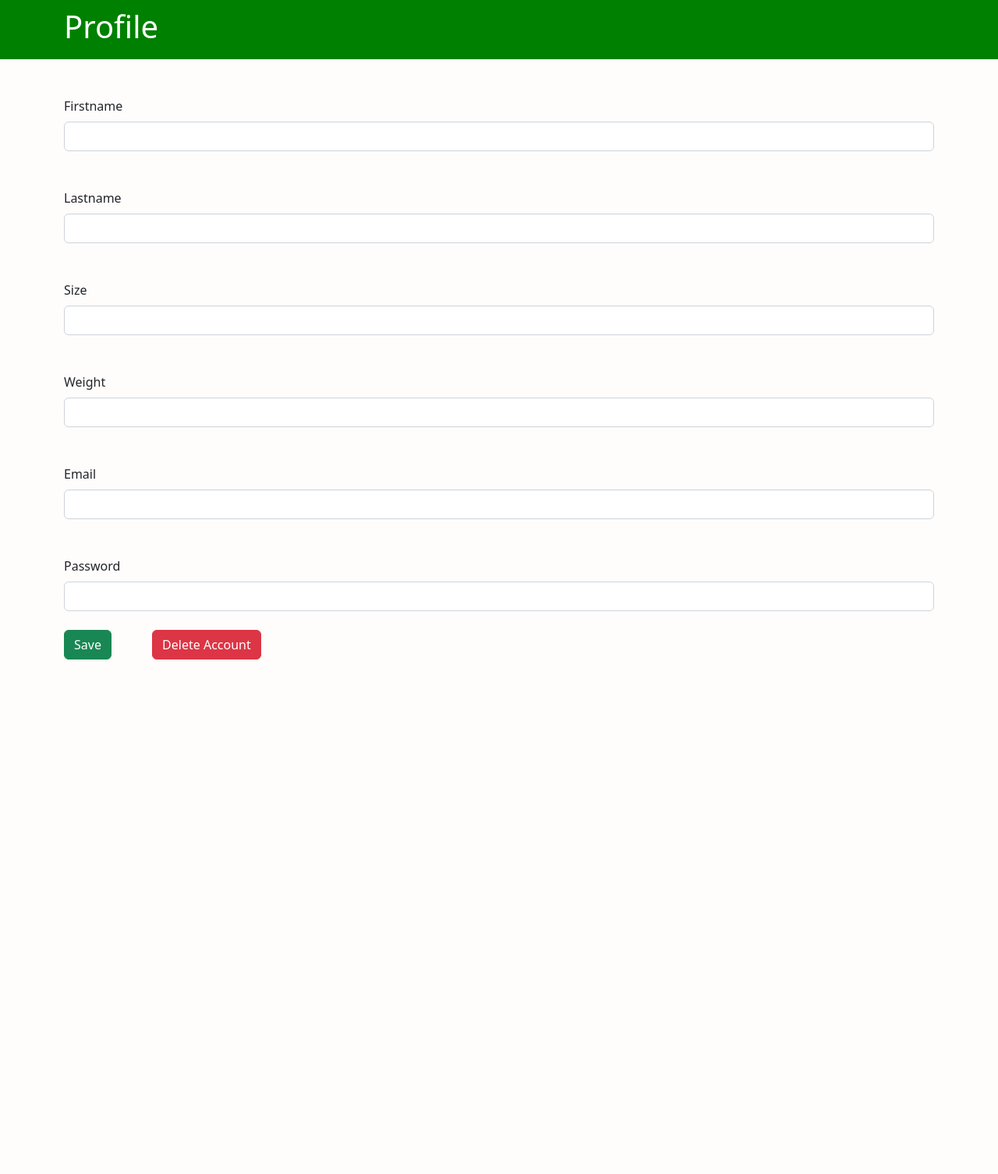
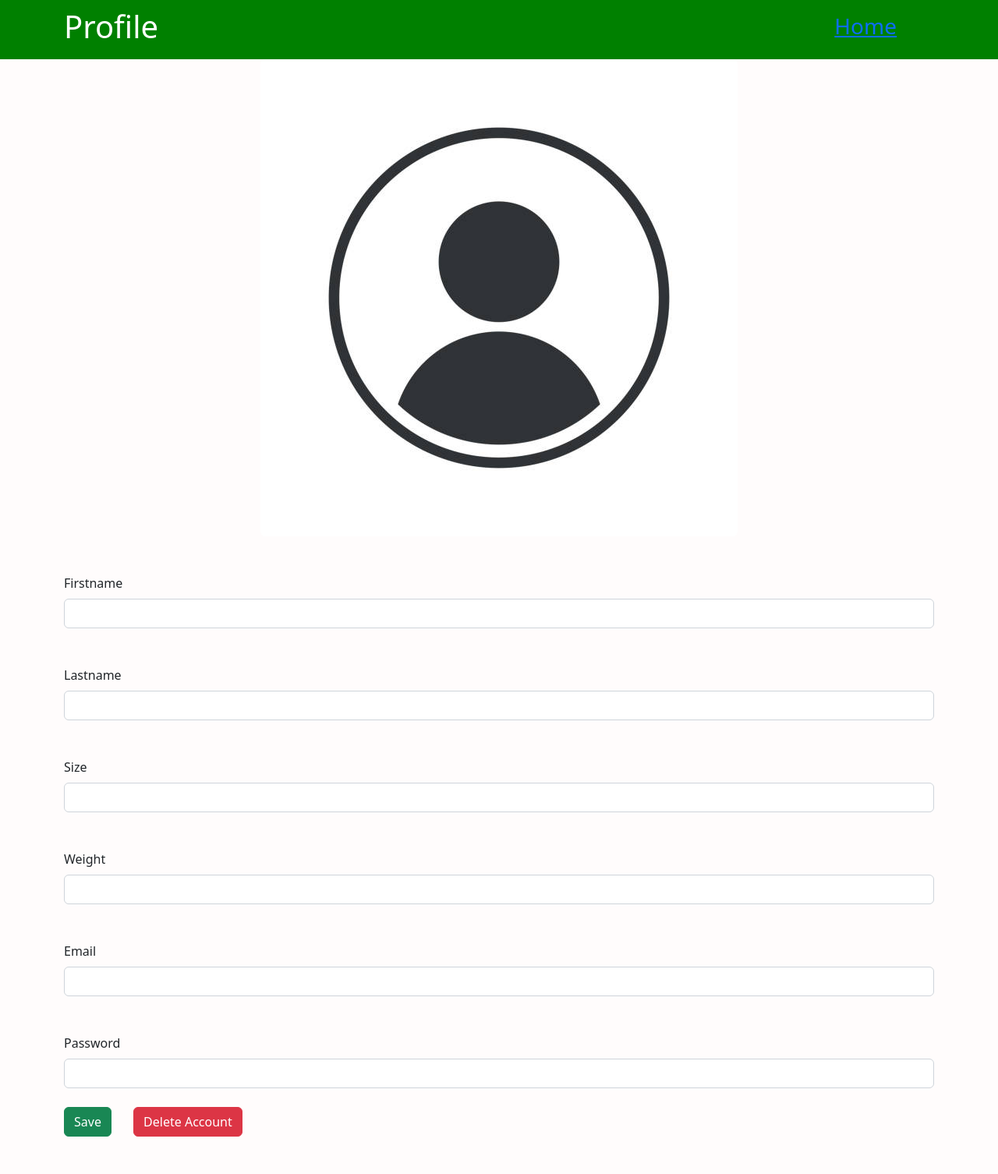
Before and after one commit to Livinien/Track-Calorie, a PHP site: page /profile.php in a window 1280 px wide. Shown: the whole page at 78% size. Run offline with PHP 8.4, Linux system fonts and the light colour scheme; style sheets or scripts are compiled from the project's sources.

Commit message:
Ajout du lien de l'accueil sur la page profile + ajout de l'image de profile

```diff
--- a/index.php
+++ b/index.php
@@ -47,8 +47,8 @@ include_once('includes/header.php');
                 </div>
 
                 <div class="d-flex col-auto link">
-                    <div class="profile mt-2 px-5 fw-bold">
-                        Welcome <a href="profile.php"><?php echo $_SESSION["firstname"]; ?></a>
+                    <div class="profile px-5 fw-bold">
+                        <h3>Welcome <a href="profile.php"><?php echo $_SESSION["firstname"]; ?></a></h3>
                     </div>
 
                     <div class="logout">
--- a/profile.php
+++ b/profile.php
@@ -47,6 +47,10 @@
                 </div>
 
                 <div class="d-flex col-auto link">
+                    <div class="profile px-5 fw-bold">
+                        <h3><a href="index.php">Home</a></h3>
+                    </div>
+
                     <div class="logout">
 
                         <?php
@@ -73,7 +77,8 @@
                 <div class="col">
                     <form action="profile.php" method="POST">
 
-                        <!-- <img src="" class="rounded mx-auto d-block mt-5" alt=""> -->
+                        <img src="./pictures/admin.jpg" class="rounded mx-auto d-block text-center"
+                            alt="picture profile">
 
                         <div class="mt-5">
                             <label for="firstname" class="form-label">Firstname</label>
@@ -105,10 +110,35 @@
                             <input type="password" name="password" class="form-control">
                         </div>
 
-                        <button type="button" class="btn btn-success mt-4" name="save_account">Save</button>
+                        <button type="button" class="btn btn-success mt-4 mb-5" name="save_account">Save</button>
 
-                        <button type="submit" class="btn btn-danger mt-4 ms-5" name="delete_account">Delete
-                            Account</button>
+
+
+                        <!-- Button trigger modal -->
+                        <button type="button" class="btn btn-danger mt-4 mb-5 ms-4" data-bs-toggle="modal"
+                            data-bs-target="#exampleModal">
+                            Delete Account
+                        </button>
+
+                        <!-- Modal -->
+                        <div class="modal fade mt-5 text-center" id="exampleModal" tabindex="-1"
+                            aria-labelledby="exampleModalLabel" aria-hidden="true">
+
+                            <div class="modal-dialog">
+                                <div class="modal-content">
+                                    <div class="modal-body">
+                                        <h4>Would you like to delete your account ?</h4>
+                                    </div>
+
+                                    <div class="modal-footer">
+                                        <button type="button" class="btn btn-danger"
+                                            data-bs-dismiss="modal">Cancel</button>
+                                        <button type="submit" class="btn btn-success"
+                                            name="delete_account">Delete</button>
+                                    </div>
+                                </div>
+                            </div>
+                        </div>
 
                     </form>
                 </div>
```
Also changed, not shown: assets/scss/app.scss (line endings or trailing spaces), pictures/admin.jpg (added).
